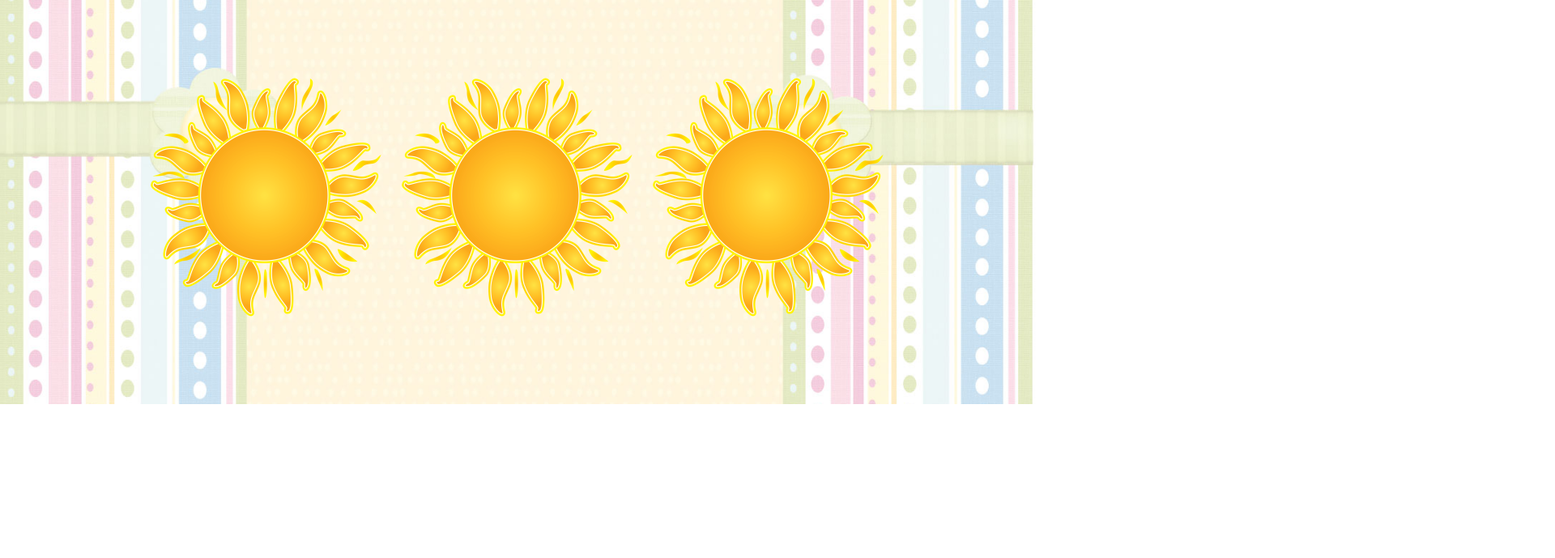
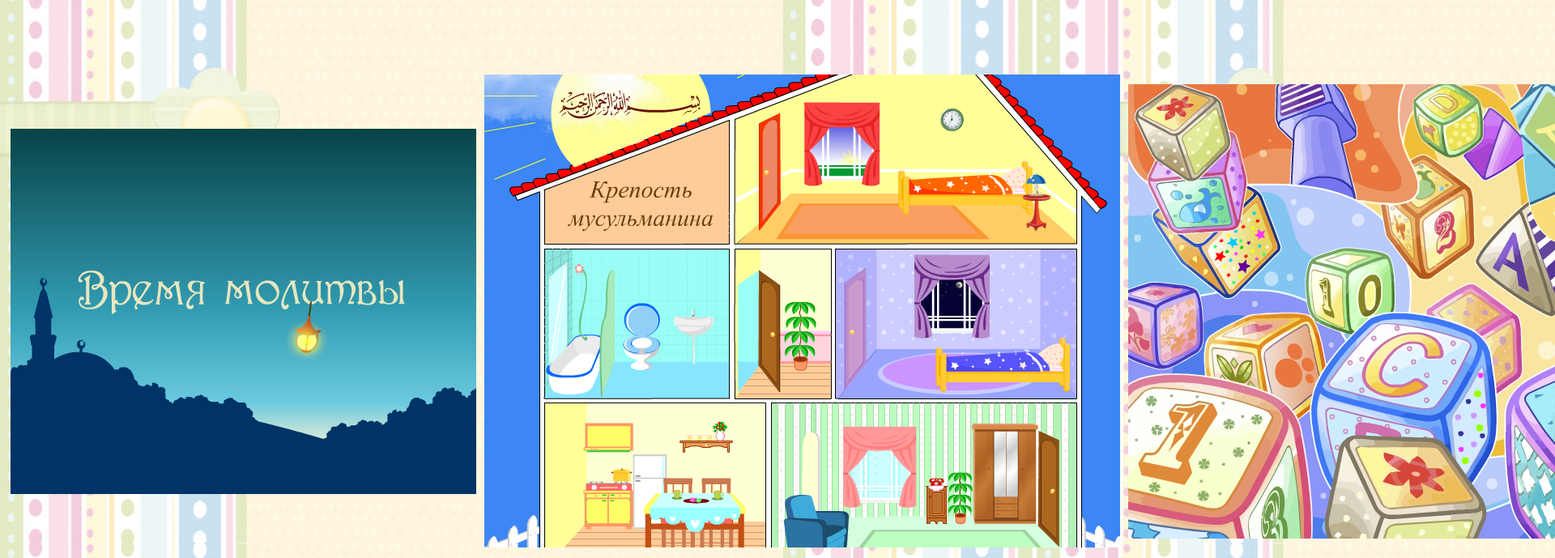
Before and after one commit to ordasite/imire0812.github.io, a plain HTML site: page index.html in a window 1280 px wide. Shown: the part 301-990 px from the top of the page at 81% size, 1920 px wide, since content can reach past the window. Before the commit the page ends 800 px from the top, so only its background shows below. Drawn offline with Linux system fonts and the light colour scheme.

Commit message:
Update index.html

```diff
--- a/index.html
+++ b/index.html
@@ -79,9 +79,10 @@ background-image:url(images/center.gif);
 
   <table cellpadding="5" cellspacing="0" align="center">
   <tr>
-   <td id="col1"><img src="images/solnch.png" alt="картинка первая"></td>
-   <td id="col2"><img src="images/solnch.png" alt="картинка вторая"></td>
-   <td id="col3"><img src="images/solnch.png" alt="картинка третья"></td>
+   <td id="col1"><a href="vremya.html"><img class="pic" src="images/vremya.png"></a></td>
+   <td id="col2"><a href="dua.html"><img class="pic" src="images/dua.png"></a></td>
+   <td id="col3"><a href="bukvy.html"><img class="pic" src="images/bukvy.png"></a></td>
+   <td id="col3"><a href="pravila.html"><img class="pic" src="images/pravila.png"></a></td>
   </tr>
   </table>
 </body>
```
